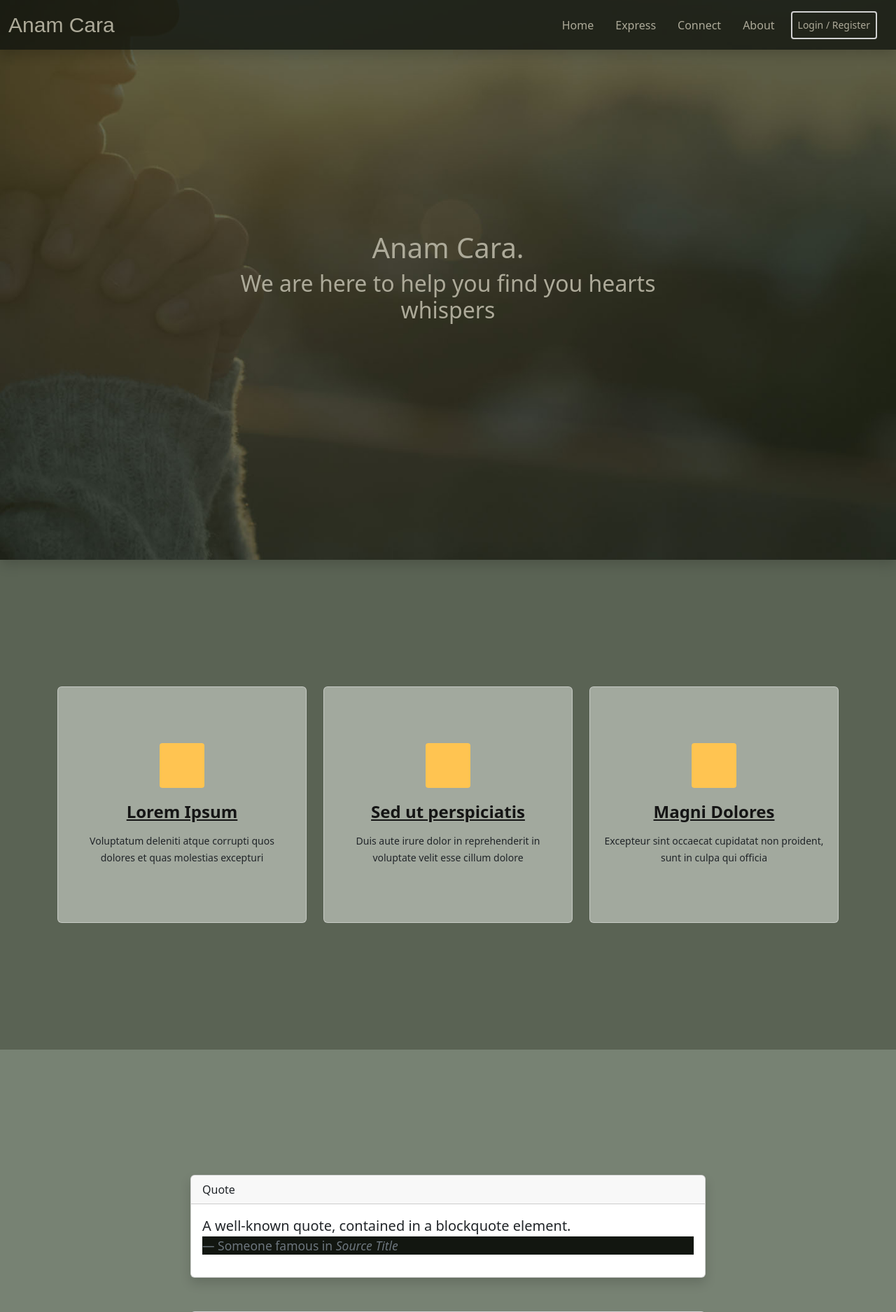
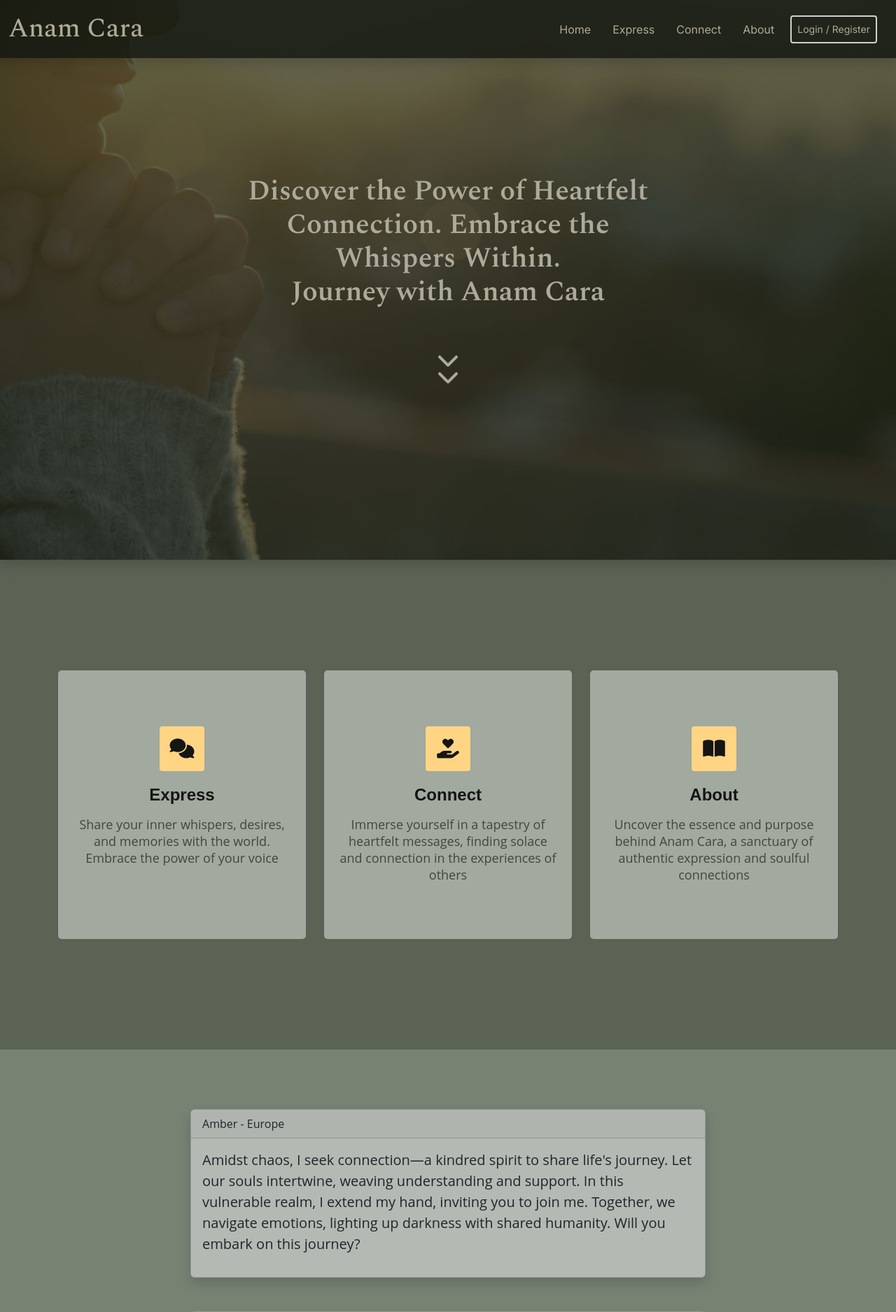
Before and after one commit to PhilEllis/AnamCara-milestone-3, a Flask app: page / in a window 1280 px wide. Shown: the top 1875 px of the page at 70% size. Run offline with Flask 3, Linux system fonts and the light colour scheme; some libraries are stand-ins or nearby versions.

Commit message:
Feat!: Home page content and extra styling

```diff
--- a/notemanager/static/css/style.css
+++ b/notemanager/static/css/style.css
@@ -1,4 +1,35 @@
+ /*--------------------------------------------------------------
+  # Fonts
+  --------------------------------------------------------------*/
+  @import url('https://fonts.googleapis.com/css2?family=Inter:wght@300;400;500;600&family=Spectral:ital,wght@0,500;0,600;1,300;1,400;1,500&display=swap');
 
+
+  /*--------------------------------------------------------------
+# General
+--------------------------------------------------------------*/
+body {
+  font-family: "Open Sans", sans-serif;
+  color: #444444;
+}
+
+a {
+  color: #ADAA99;
+  text-decoration: none;
+}
+
+a:hover {
+  color: #ffd584;
+  text-decoration: none;
+}
+
+h1,
+h2,
+h3,
+h4,
+h5,
+h6 {
+  font-family: "Raleway", sans-serif;
+}
  /*--------------------------------------------------------------
   # Header
   --------------------------------------------------------------*/
@@ -6,24 +37,30 @@
     z-index: 997;
     padding: 0;
     background: rgb(18, 22, 16, 0.8);
+    font-family: "Inter", sans-serif;
   }
 
  /*--------------------------------------------------------------
   # Navigation Menu
   --------------------------------------------------------------*/
-  /**
-  * Desktop Navigation
-  */
 .logo {
-    font-family: sans-serif;
+    font-family: "Spectral", sans-serif;
     font-weight: 500;
-    font-size: 30px;
+    font-size: 38px;
     color: #ADAA99;
+}
+
+.logo:hover {
+  color: #ffd584;
 }
 
 .nav-item a {
     margin-right: 15px;
     color: #ADAA99;
+}
+
+.nav-item a:hover {
+  color: #ffd584;
 }
 
 .navbar-toggler {
@@ -44,8 +81,8 @@
   }
 
   .login-btn:hover {
-    background: #D1D1D1;
-    color: #343a40;
+    background: #333533;
+    border: 2px solid #ffd584;
   }
 
   @media (max-width: 992px) {
@@ -80,6 +117,12 @@
     color: #ADAA99;
   }
 
+  #hero h1 {
+    font-family: "Spectral", sans-serif;
+    font-weight: 600;
+    margin-bottom: 60px;
+  }
+
    /*--------------------------------------------------------------
   # Notes Hero
   --------------------------------------------------------------*/
@@ -102,7 +145,7 @@
 
 .links .icon-box {
   text-align: center;
-  border: 1px solid rgba(235, 235, 235, 0.5);
+  border: 1px solid rgba(23, 23, 23, 0.5);
   padding: 80px 20px;
   transition: all ease-in-out 0.3s;
   background: rgba(162, 169, 158, 1);
@@ -112,7 +155,7 @@
   margin: 0 auto;
   width: 64px;
   height: 64px;
-  background: #ffc451;
+  background: #ffd584;
   border-radius: 4px;
   display: flex;
   align-items: center;
@@ -139,17 +182,17 @@
 }
 
 .links .icon-box h4 a:hover {
-  color: #ffc451;
+  color: #ffd584;
 }
 
 .links .icon-box p {
   line-height: 24px;
-  font-size: 14px;
+  font-size: 18px;
   margin-bottom: 0;
 }
 
 .links .icon-box:hover {
-  border-color: #fff;
+  border-color: rgba(23, 23, 23, 0.5);
   box-shadow: 0px 0 25px 0 rgba(0, 0, 0, 0.1);
   transform: translateY(-10px);
 }
@@ -160,6 +203,10 @@
   #quotes {
     background-color: rgba(119, 130, 115, 1);
     min-height: 700px;
+  }
+
+  #quotes .card {
+    background-color: rgba(209, 209, 209, 0.7);
   }
 
    /*--------------------------------------------------------------
--- a/notemanager/templates/home.html
+++ b/notemanager/templates/home.html
@@ -6,9 +6,10 @@
 
       <div class="row justify-content-center text-center">
         <div class="col-xl-6 col-lg-8">
-          <h1>Anam Cara<span>.</span></h1>
-          <h2>We are here to help you find you hearts whispers</h2>
+          <h1>Discover the Power of Heartfelt Connection. Embrace the Whispers Within. <br>Journey with Anam Cara</h1>
         </div>
+        <a href="#links" class="btn-get-started scrollto"><i class="fa-solid fa-chevron-down fa-2xl"></i></a>
+        <a href="#links" class="btn-get-started scrollto"><i class="fa-solid fa-chevron-down fa-2xl"></i></a>
       </div>
 
     </div>
@@ -21,25 +22,25 @@
       <div class="row">
         <div class="col-lg-4 col-md-6 d-flex align-items-stretch">
           <div class="icon-box rounded">
-            <div class="icon"><i class="bx bxl-dribbble"></i></div>
-            <h4><a href="">Lorem Ipsum</a></h4>
-            <p>Voluptatum deleniti atque corrupti quos dolores et quas molestias excepturi</p>
+            <div class="icon"><i class="fa-solid fa-comments"></i></div>
+            <h4><a href="{{ url_for('add_note') }}">Express</a></h4>
+            <p>Share your inner whispers, desires, and memories with the world. Embrace the power of your voice</p>
           </div>
         </div>
 
         <div class="col-lg-4 col-md-6 d-flex align-items-stretch mt-4 mt-md-0">
           <div class="icon-box rounded">
-            <div class="icon"><i class="bx bx-file"></i></div>
-            <h4><a href="">Sed ut perspiciatis</a></h4>
-            <p>Duis aute irure dolor in reprehenderit in voluptate velit esse cillum dolore</p>
+            <div class="icon"><i class="fa-solid fa-hand-holding-heart"></i></div>
+            <h4><a href="{{ url_for('notes') }}">Connect</a></h4>
+            <p>Immerse yourself in a tapestry of heartfelt messages, finding solace and connection in the experiences of others</p>
           </div>
         </div>
 
         <div class="col-lg-4 col-md-6 d-flex align-items-stretch mt-4 mt-lg-0">
           <div class="icon-box rounded">
-            <div class="icon"><i class="bx bx-tachometer"></i></div>
-            <h4><a href="">Magni Dolores</a></h4>
-            <p>Excepteur sint occaecat cupidatat non proident, sunt in culpa qui officia</p>
+            <div class="icon"><i class="fa-solid fa-book-open"></i></div>
+            <h4><a href="{{ url_for('about') }}">About</a></h4>
+            <p>Uncover the essence and purpose behind Anam Cara, a sanctuary of authentic expression and soulful connections</p>
           </div>
         </div>
 
@@ -56,12 +57,13 @@
         <div class="col-lg-8 mb-5">
         <div class="card rounded shadow">
           <div class="card-header">
-            Quote
+            Amber - Europe
           </div>
           <div class="card-body">
             <blockquote class="blockquote mb-3">
-              <p>A well-known quote, contained in a blockquote element.</p>
-              <footer class="blockquote-footer">Someone famous in <cite title="Source Title">Source Title</cite></footer>
+              <p>Amidst chaos, I seek connection—a kindred spirit to share life's journey. Let our souls intertwine, weaving
+                understanding and support. In this vulnerable realm, I extend my hand, inviting you to join me. Together, we
+                navigate emotions, lighting up darkness with shared humanity. Will you embark on this journey?</p>
             </blockquote>
           </div>
         </div>
@@ -69,12 +71,13 @@
         <div class="col-lg-8">
           <div class="card rounded">
             <div class="card-header">
-              Quote
+              Sarah - North America
             </div>
             <div class="card-body">
               <blockquote class="blockquote mb-3">
-                <p>A well-known quote, contained in a blockquote element.</p>
-                <footer class="blockquote-footer">Someone famous in <cite title="Source Title">Source Title</cite></footer>
+                <p>Within me, an untold story yearns for connection. I seek empathy, where whispers find refuge. Let's bridge
+                  gaps, transcending time. Together, we'll create a symphony, celebrating shared experiences. Come, join me in
+                  unraveling mysteries of the heart. In Anam Cara, solace and communion await.</p>
               </blockquote>
             </div>
           </div>
```
